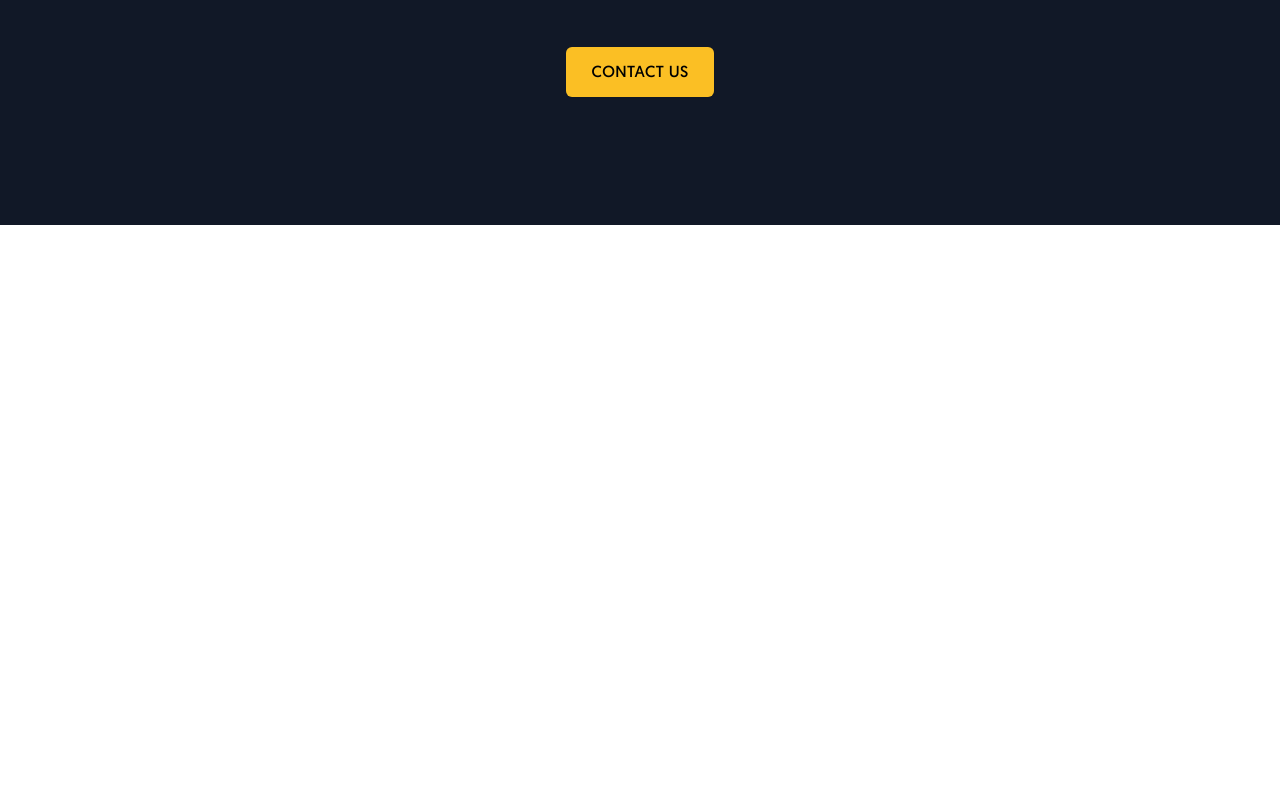
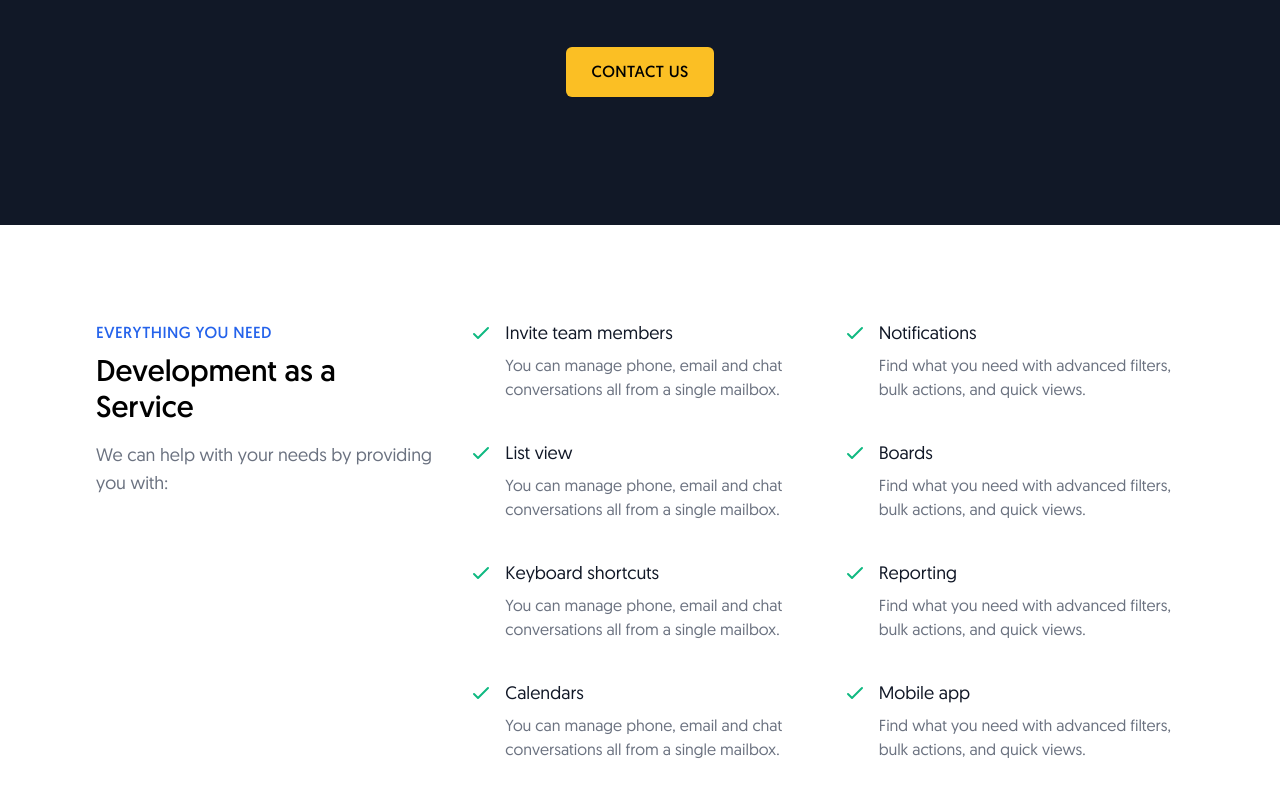
Before and after one commit to AlvSovereign/SovereignWebLimited, a Next.js app in the folder packages/swl-web/: page / in a window 1280 px wide. Shown: the part 469-1266 px from the top of the page. Before the commit the page ends 800 px from the top, so only its background shows below. Built offline with nearby package versions, Linux system fonts and the light colour scheme.

Commit message:
features wip

```diff
--- a/packages/swl-web/pages/index.tsx
+++ b/packages/swl-web/pages/index.tsx
@@ -1,5 +1,5 @@
 import Head from 'next/head';
-import { Header, Hero } from '../src/components';
+import { Features, Header, Hero } from '../src/components';
 
 export default function Home() {
   return (
@@ -12,6 +12,7 @@ export default function Home() {
       </Head>
       <Header />
       <Hero />
+      <Features />
     </div>
   );
 }
--- a/packages/swl-web/src/components/index.ts
+++ b/packages/swl-web/src/components/index.ts
@@ -1,5 +1,6 @@
-import Header from './Header/Header';
-import Hero from './Hero/Hero';
+import Features from './sections/Features/Features';
+import Header from './sections/Header/Header';
+import Hero from './sections/Hero/Hero';
 
 import Button from './ui/Button/Button'
 import Container from './ui/Container/Container'
@@ -8,4 +9,4 @@ import Text from './ui/Text/Text'
 
 import Swl from './images/Swl'
 
-export { Button, Container, Header, Hero, Row, Swl, Text }
+export { Button, Container, Features, Header, Hero, Row, Swl, Text }
--- /dev/null
+++ b/packages/swl-web/src/components/sections/Features/Features.tsx
@@ -0,0 +1,255 @@
+import { FC } from 'react';
+import Row from '../../ui/Row/Row';
+import Text from '../../ui/Text/Text';
+
+interface FeaturesProps {}
+
+const Features: FC<FeaturesProps> = ({}) => {
+  return (
+    <Row
+      as='section'
+      direction='col'
+      className='bg-white'
+      justifyContent='center'
+      withContainer={true}>
+      <div className='py-16 lg:py-24 lg:grid lg:grid-cols-3 lg:gap-x-8'>
+        <div>
+          <Text
+            as='h2'
+            className='text-base tracking-wide uppercase'
+            color='blue'
+            weight='semibold'>
+            Everything you need
+          </Text>
+          <Text
+            as='h2'
+            className='mt-2'
+            color='black'
+            type='subheading'
+            weight='semibold'>
+            Development as a Service
+          </Text>
+          {/* <p className='mt-2 text-3xl font-extrabold text-gray-900'>
+            Development as a Service
+          </p> */}
+          <p className='mt-4 text-lg text-gray-500'>
+            We can help with your needs by providing you with:
+          </p>
+        </div>
+        <div className='mt-12 lg:mt-0 lg:col-span-2'>
+          <dl className='space-y-10 sm:space-y-0 sm:grid sm:grid-cols-2 sm:grid-rows-4 sm:grid-flow-col sm:gap-x-6 sm:gap-y-10 lg:gap-x-8'>
+            <div className='flex'>
+              <svg
+                className='flex-shrink-0 h-6 w-6 text-green-500'
+                xmlns='http://www.w3.org/2000/svg'
+                fill='none'
+                viewBox='0 0 24 24'
+                stroke='currentColor'
+                aria-hidden='true'>
+                <path
+                  strokeLinecap='round'
+                  strokeLinejoin='round'
+                  strokeWidth='2'
+                  d='M5 13l4 4L19 7'
+                />
+              </svg>
+              <div className='ml-3'>
+                <dt className='text-lg leading-6 font-medium text-gray-900'>
+                  Invite team members
+                </dt>
+                <dd className='mt-2 text-base text-gray-500'>
+                  You can manage phone, email and chat conversations all from a
+                  single mailbox.
+                </dd>
+              </div>
+            </div>
+
+            <div className='flex'>
+              <svg
+                className='flex-shrink-0 h-6 w-6 text-green-500'
+                xmlns='http://www.w3.org/2000/svg'
+                fill='none'
+                viewBox='0 0 24 24'
+                stroke='currentColor'
+                aria-hidden='true'>
+                <path
+                  strokeLinecap='round'
+                  strokeLinejoin='round'
+                  strokeWidth='2'
+                  d='M5 13l4 4L19 7'
+                />
+              </svg>
+              <div className='ml-3'>
+                <dt className='text-lg leading-6 font-medium text-gray-900'>
+                  List view
+                </dt>
+                <dd className='mt-2 text-base text-gray-500'>
+                  You can manage phone, email and chat conversations all from a
+                  single mailbox.
+                </dd>
+              </div>
+            </div>
+
+            <div className='flex'>
+              <svg
+                className='flex-shrink-0 h-6 w-6 text-green-500'
+                xmlns='http://www.w3.org/2000/svg'
+                fill='none'
+                viewBox='0 0 24 24'
+                stroke='currentColor'
+                aria-hidden='true'>
+                <path
+                  strokeLinecap='round'
+                  strokeLinejoin='round'
+                  strokeWidth='2'
+                  d='M5 13l4 4L19 7'
+                />
+              </svg>
+              <div className='ml-3'>
+                <dt className='text-lg leading-6 font-medium text-gray-900'>
+                  Keyboard shortcuts
+                </dt>
+                <dd className='mt-2 text-base text-gray-500'>
+                  You can manage phone, email and chat conversations all from a
+                  single mailbox.
+                </dd>
+              </div>
+            </div>
+
+            <div className='flex'>
+              <svg
+                className='flex-shrink-0 h-6 w-6 text-green-500'
+                xmlns='http://www.w3.org/2000/svg'
+                fill='none'
+                viewBox='0 0 24 24'
+                stroke='currentColor'
+                aria-hidden='true'>
+                <path
+                  strokeLinecap='round'
+                  strokeLinejoin='round'
+                  strokeWidth='2'
+                  d='M5 13l4 4L19 7'
+                />
+              </svg>
+              <div className='ml-3'>
+                <dt className='text-lg leading-6 font-medium text-gray-900'>
+                  Calendars
+                </dt>
+                <dd className='mt-2 text-base text-gray-500'>
+                  You can manage phone, email and chat conversations all from a
+                  single mailbox.
+                </dd>
+              </div>
+            </div>
+
+            <div className='flex'>
+              <svg
+                className='flex-shrink-0 h-6 w-6 text-green-500'
+                xmlns='http://www.w3.org/2000/svg'
+                fill='none'
+                viewBox='0 0 24 24'
+                stroke='currentColor'
+                aria-hidden='true'>
+                <path
+                  strokeLinecap='round'
+                  strokeLinejoin='round'
+                  strokeWidth='2'
+                  d='M5 13l4 4L19 7'
+                />
+              </svg>
+              <div className='ml-3'>
+                <dt className='text-lg leading-6 font-medium text-gray-900'>
+                  Notifications
+                </dt>
+                <dd className='mt-2 text-base text-gray-500'>
+                  Find what you need with advanced filters, bulk actions, and
+                  quick views.
+                </dd>
+              </div>
+            </div>
+
+            <div className='flex'>
+              <svg
+                className='flex-shrink-0 h-6 w-6 text-green-500'
+                xmlns='http://www.w3.org/2000/svg'
+                fill='none'
+                viewBox='0 0 24 24'
+                stroke='currentColor'
+                aria-hidden='true'>
+                <path
+                  strokeLinecap='round'
+                  strokeLinejoin='round'
+                  strokeWidth='2'
+                  d='M5 13l4 4L19 7'
+                />
+              </svg>
+              <div className='ml-3'>
+                <dt className='text-lg leading-6 font-medium text-gray-900'>
+                  Boards
+                </dt>
+                <dd className='mt-2 text-base text-gray-500'>
+                  Find what you need with advanced filters, bulk actions, and
+                  quick views.
+                </dd>
+              </div>
+            </div>
+
+            <div className='flex'>
+              <svg
+                className='flex-shrink-0 h-6 w-6 text-green-500'
+                xmlns='http://www.w3.org/2000/svg'
+                fill='none'
+                viewBox='0 0 24 24'
+                stroke='currentColor'
+                aria-hidden='true'>
+                <path
+                  strokeLinecap='round'
+                  strokeLinejoin='round'
+                  strokeWidth='2'
+                  d='M5 13l4 4L19 7'
+                />
+              </svg>
+              <div className='ml-3'>
+                <dt className='text-lg leading-6 font-medium text-gray-900'>
+                  Reporting
+                </dt>
+                <dd className='mt-2 text-base text-gray-500'>
+                  Find what you need with advanced filters, bulk actions, and
+                  quick views.
+                </dd>
+              </div>
+            </div>
+
+            <div className='flex'>
+              <svg
+                className='flex-shrink-0 h-6 w-6 text-green-500'
+                xmlns='http://www.w3.org/2000/svg'
+                fill='none'
+                viewBox='0 0 24 24'
+                stroke='currentColor'
+                aria-hidden='true'>
+                <path
+                  strokeLinecap='round'
+                  strokeLinejoin='round'
+                  strokeWidth='2'
+                  d='M5 13l4 4L19 7'
+                />
+              </svg>
+              <div className='ml-3'>
+                <dt className='text-lg leading-6 font-medium text-gray-900'>
+                  Mobile app
+                </dt>
+                <dd className='mt-2 text-base text-gray-500'>
+                  Find what you need with advanced filters, bulk actions, and
+                  quick views.
+                </dd>
+              </div>
+            </div>
+          </dl>
+        </div>
+      </div>
+    </Row>
+  );
+};
+
+export default Features;
--- a/packages/swl-web/src/components/Hero/Hero.tsx
+++ b/packages/swl-web/src/components/sections/Hero/Hero.tsx
@@ -1,5 +1,5 @@
 import { FC } from 'react';
-import { Button, Row, Text } from '../';
+import { Button, Row, Text } from '../..';
 
 interface HeroProps {}
 
--- a/packages/swl-web/src/components/ui/Text/Text.tsx
+++ b/packages/swl-web/src/components/ui/Text/Text.tsx
@@ -5,6 +5,7 @@ interface TextProps {
   align?: 'left' | 'center' | 'right';
   children: ReactNode;
   className?: string;
+  color?: 'black' | 'blue' | 'grey' | 'yellow';
   as: any;
   display?: 'block' | 'inline';
   gutterBottom?: 'sm' | 'md' | 'lg';
@@ -17,19 +18,20 @@ interface TextProps {
     | 'pageTitle'
     | 'paragraph'
     | 'subheading';
-  weight?: 'light' | 'medium' | 'semibold';
+  weight?: 'bold' | 'light' | 'medium' | 'semibold';
   rest?: any;
 }
 
 const Text: FC<TextProps> = ({
+  as = 'p',
+  align,
   children,
   className,
-  as = 'p',
+  color,
   display = 'block',
   gutterBottom,
-  align,
+  style,
   type,
-  style,
   weight,
   ...rest
 }) => {
@@ -57,9 +59,14 @@ const Text: FC<TextProps> = ({
           'text-base md:text-xl': type === 'paragraph',
           'text-xl md:text-2xl lg:text-3xl': type === 'subheading',
           'hero-font': type === 'hero',
+          'font-bold': weight === 'bold',
           'font-light': weight === 'light',
           'font-medium': weight === 'medium',
           'font-semibold': weight === 'semibold',
+          'text-grey-900': color === 'black',
+          'text-blue-600': color === 'blue',
+          'text-grey-500': color === 'grey',
+          ' text-yellow-400': color === 'yellow',
         },
         className
       )}
--- a/packages/swl-web/src/fonts/fonts.css
+++ /dev/null
@@ -1,13 +0,0 @@
-@font-face {
-  font-family: 'Geomanist';
-  src: url('geomanist-light-webfont.woff2') format('woff2');
-  font-weight: 300;
-  font-style: normal;
-}
-
-@font-face {
-  font-family: 'Geomanist';
-  src: url('geomanist-book-webfont.woff2') format('woff2');
-  font-weight: 500;
-  font-style: normal;
-}
--- a/packages/swl-web/styles/globals.css
+++ b/packages/swl-web/styles/globals.css
@@ -23,12 +23,17 @@
   font-style: normal;
 }
 
+@font-face {
+  font-family: 'Geomanist';
+  src: url('../src/fonts/geomanist-bold-webfont.woff2') format('woff2');
+  font-weight: 700;
+  font-style: normal;
+}
+
 html,
 body {
   padding: 0;
   margin: 0;
-  font-family: -apple-system, BlinkMacSystemFont, Segoe UI, Roboto, Oxygen,
-    Ubuntu, Cantarell, Fira Sans, Droid Sans, Helvetica Neue, sans-serif;
 }
 
 a {
```
Also changed, not shown: packages/swl-web/src/components/sections/Header/Header.tsx (renamed from packages/swl-web/src/components/Header/Header.tsx, +8 -4 lines), packages/swl-web/src/fonts/geomanist-bold-webfont.woff2 (added).
